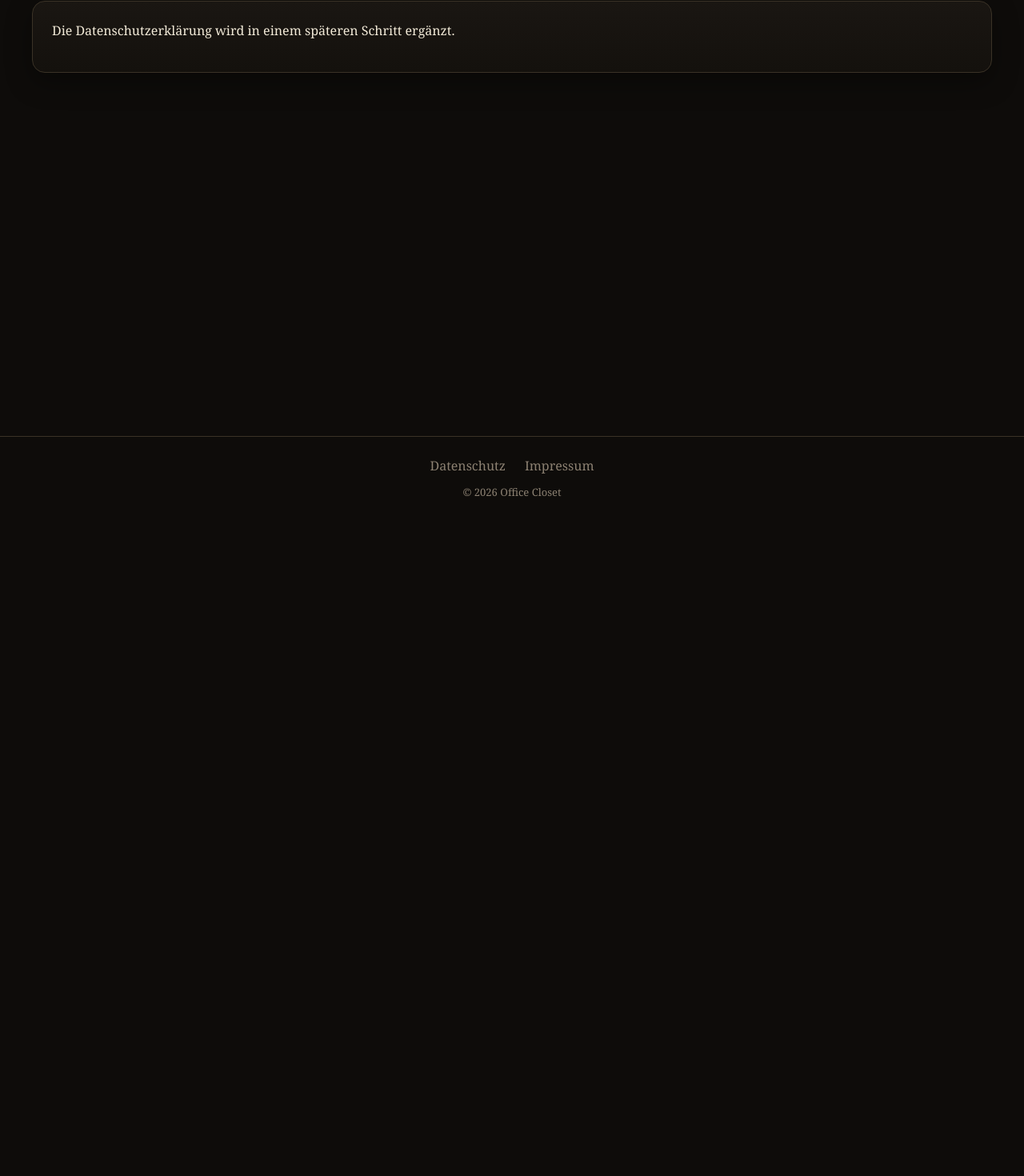
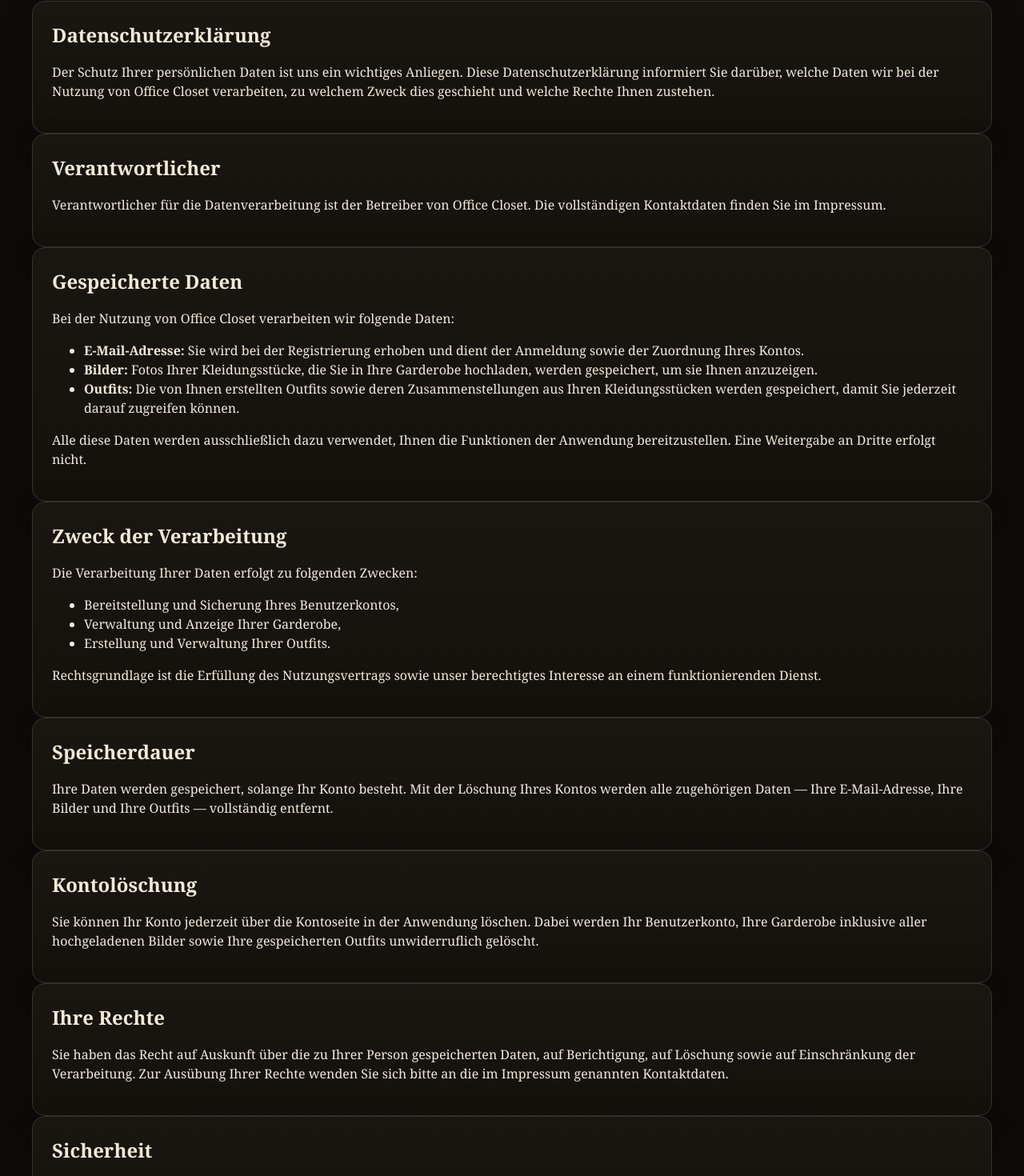
Before and after one commit to M3-13/e2e-officecloset-20260903-092047-37dc, a React (Vite) app in the folder frontend/: page /privacy in a window 1280 px wide. Shown: the part 151-1621 px from the top of the page at 80% size. Before the commit the page ends 800 px from the top, so only its background shows below. Built offline with nearby package versions, Linux system fonts and the light colour scheme.

Commit message:
feat: Datenschutzerklärung und Impressum ergänzen (#20)
Closes #4

Co-authored-by: office-crew <development@office-crew.dev>

```diff
--- a/frontend/src/pages/Imprint.jsx
+++ b/frontend/src/pages/Imprint.jsx
@@ -2,8 +2,55 @@
   return (
     <div className="page container">
       <h1>Impressum</h1>
+
       <div className="card">
-        <p>Das Impressum wird in einem späteren Schritt ergänzt.</p>
+        <h2>Angaben gemäß § 5 TMG</h2>
+        <p>
+          Office Closet
+          <br />
+          Musterstraße 1<br />
+          10115 Berlin
+          <br />
+          Deutschland
+        </p>
+      </div>
+
+      <div className="card">
+        <h2>Vertreten durch</h2>
+        <p>
+          Max Mustermann
+          <br />
+          (Geschäftsführung)
+        </p>
+      </div>
+
+      <div className="card">
+        <h2>Kontakt</h2>
+        <p>
+          Telefon: +49 (0) 30 12345678
+          <br />
+          E-Mail: kontakt@office-closet.example
+        </p>
+      </div>
+
+      <div className="card">
+        <h2>Verantwortlich für den Inhalt nach § 55 Abs. 2 RStV</h2>
+        <p>
+          Max Mustermann
+          <br />
+          Musterstraße 1<br />
+          10115 Berlin
+        </p>
+      </div>
+
+      <div className="card">
+        <h2>Hinweis</h2>
+        <p>
+          Dies ist ein fiktives Impressum mit Platzhalterdaten. Die genannten
+          Angaben zu Betreiber, Anschrift und Kontaktdaten sind Beispiele und
+          müssen vor einer Veröffentlichung durch die tatsächlichen Angaben
+          des Betreibers ersetzt werden.
+        </p>
       </div>
     </div>
   );
--- a/frontend/src/pages/Privacy.jsx
+++ b/frontend/src/pages/Privacy.jsx
@@ -2,9 +2,101 @@
   return (
     <div className="page container">
       <h1>Datenschutz</h1>
+
       <div className="card">
+        <h2>Datenschutzerklärung</h2>
         <p>
-          Die Datenschutzerklärung wird in einem späteren Schritt ergänzt.
+          Der Schutz Ihrer persönlichen Daten ist uns ein wichtiges Anliegen.
+          Diese Datenschutzerklärung informiert Sie darüber, welche Daten wir
+          bei der Nutzung von Office Closet verarbeiten, zu welchem Zweck dies
+          geschieht und welche Rechte Ihnen zustehen.
+        </p>
+      </div>
+
+      <div className="card">
+        <h2>Verantwortlicher</h2>
+        <p>
+          Verantwortlicher für die Datenverarbeitung ist der Betreiber von
+          Office Closet. Die vollständigen Kontaktdaten finden Sie im{" "}
+          Impressum.
+        </p>
+      </div>
+
+      <div className="card">
+        <h2>Gespeicherte Daten</h2>
+        <p>Bei der Nutzung von Office Closet verarbeiten wir folgende Daten:</p>
+        <ul>
+          <li>
+            <strong>E-Mail-Adresse:</strong> Sie wird bei der Registrierung
+            erhoben und dient der Anmeldung sowie der Zuordnung Ihres Kontos.
+          </li>
+          <li>
+            <strong>Bilder:</strong> Fotos Ihrer Kleidungsstücke, die Sie in
+            Ihre Garderobe hochladen, werden gespeichert, um sie Ihnen anzuzeigen.
+          </li>
+          <li>
+            <strong>Outfits:</strong> Die von Ihnen erstellten Outfits sowie
+            deren Zusammenstellungen aus Ihren Kleidungsstücken werden
+            gespeichert, damit Sie jederzeit darauf zugreifen können.
+          </li>
+        </ul>
+        <p>
+          Alle diese Daten werden ausschließlich dazu verwendet, Ihnen die
+          Funktionen der Anwendung bereitzustellen. Eine Weitergabe an Dritte
+          erfolgt nicht.
+        </p>
+      </div>
+
+      <div className="card">
+        <h2>Zweck der Verarbeitung</h2>
+        <p>Die Verarbeitung Ihrer Daten erfolgt zu folgenden Zwecken:</p>
+        <ul>
+          <li>Bereitstellung und Sicherung Ihres Benutzerkontos,</li>
+          <li>Verwaltung und Anzeige Ihrer Garderobe,</li>
+          <li>Erstellung und Verwaltung Ihrer Outfits.</li>
+        </ul>
+        <p>
+          Rechtsgrundlage ist die Erfüllung des Nutzungsvertrags sowie unser
+          berechtigtes Interesse an einem funktionierenden Dienst.
+        </p>
+      </div>
+
+      <div className="card">
+        <h2>Speicherdauer</h2>
+        <p>
+          Ihre Daten werden gespeichert, solange Ihr Konto besteht. Mit der
+          Löschung Ihres Kontos werden alle zugehörigen Daten — Ihre
+          E-Mail-Adresse, Ihre Bilder und Ihre Outfits — vollständig entfernt.
+        </p>
+      </div>
+
+      <div className="card">
+        <h2>Kontolöschung</h2>
+        <p>
+          Sie können Ihr Konto jederzeit über die Kontoseite in der Anwendung
+          löschen. Dabei werden Ihr Benutzerkonto, Ihre Garderobe inklusive
+          aller hochgeladenen Bilder sowie Ihre gespeicherten Outfits
+          unwiderruflich gelöscht.
+        </p>
+      </div>
+
+      <div className="card">
+        <h2>Ihre Rechte</h2>
+        <p>
+          Sie haben das Recht auf Auskunft über die zu Ihrer Person
+          gespeicherten Daten, auf Berichtigung, auf Löschung sowie auf
+          Einschränkung der Verarbeitung. Zur Ausübung Ihrer Rechte wenden Sie
+          sich bitte an die im Impressum genannten Kontaktdaten.
+        </p>
+      </div>
+
+      <div className="card">
+        <h2>Sicherheit</h2>
+        <p>
+          Wir treffen geeignete technische und organisatorische Maßnahmen, um
+          Ihre Daten vor unbefugtem Zugriff, Verlust und Missbrauch zu
+          schützen. Ihre Daten werden ausschließlich zwischen Ihnen und unserem
+          Server übertragen und nicht an Dritte weitergegeben.
         </p>
       </div>
     </div>
```
Also changed, not shown: 1 other file (tests, documents, lock files or other folders).
